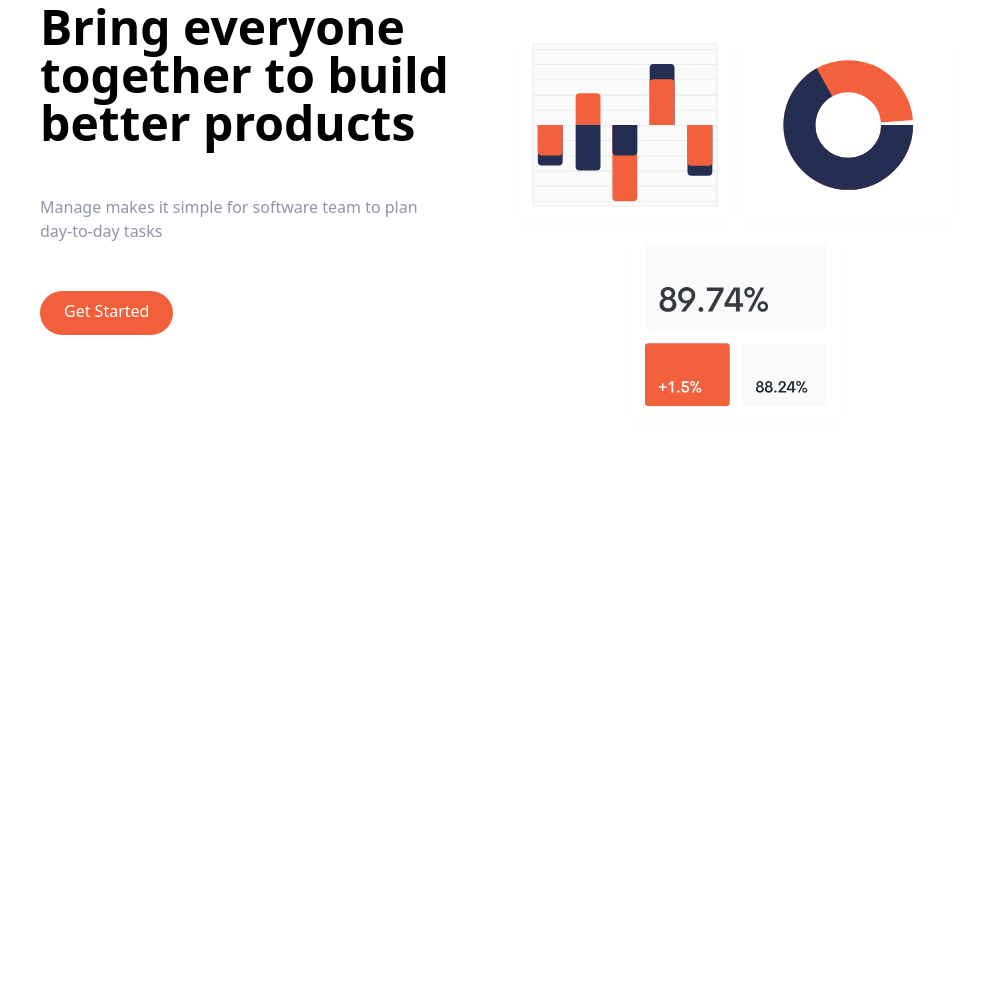
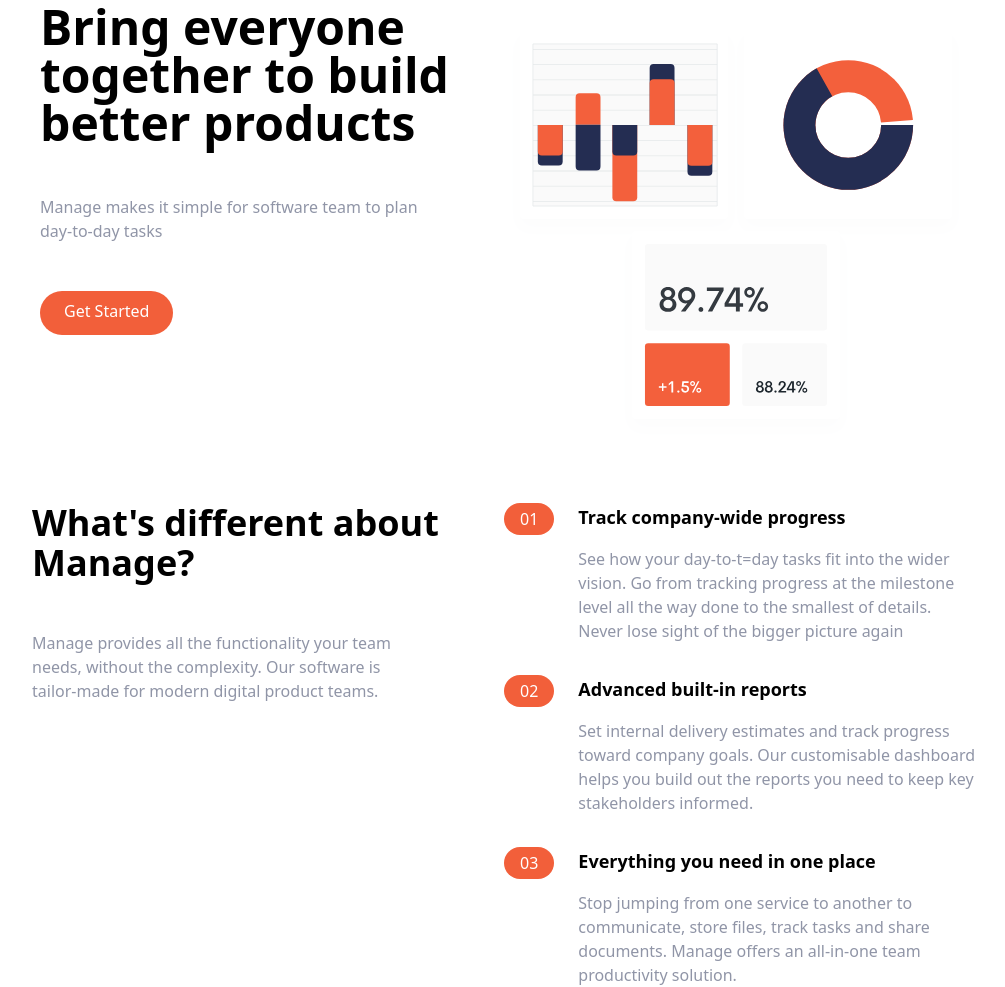
Before and after one commit to tboy4all/Manage-landing-page, a website: page index.html in a window 1280 px wide. Shown: the part 129-1116 px from the top of the page, without its empty margins (136-1141 px from the left). Before the commit the page ends 800 px from the top, so only its background shows below. Drawn offline with Linux system fonts and the light colour scheme.

Commit message:
implementing features section

```diff
--- a/index.html
+++ b/index.html
@@ -65,6 +65,110 @@
     <!-- Feautures Section -->
     <section id="features">
       <!-- Flex container -->
+      <div
+        class="container flex flex-col px-4 mx-auto mt-10 space-y-12 md:space-y-0 md:flex-row"
+      >
+        <!-- What's Different -->
+        <div class="flex flex-col space-y-12 md:w-1/2">
+          <h2 class="max-w-md text-4xl font-bold text-center md:text-left">
+            What's different about Manage?
+          </h2>
+          <p class="max-w-sm text-center text-darkGrayishBlue md:text-left">
+            Manage provides all the functionality your team needs, without the
+            complexity. Our software is tailor-made for modern digital product
+            teams.
+          </p>
+        </div>
+
+        <!-- Numbered List -->
+        <div class="flex flex-col space-y-8 md:space-y-8 md:w-1/2">
+          <!-- List Item 1 -->
+          <div
+            class="flex flex-col space-y-3 md:space-y-0 md:space-x-6 md:flex-row"
+          >
+            <!-- Heading -->
+            <div class="rounded-l-full bg-brightRedSupLight md:bg-transparent">
+              <div class="flex items-center space-x-2">
+                <div
+                  class="px-4 py-2 text-white rounded-full bg-brightRed md:py-1"
+                >
+                  01
+                </div>
+                <h3 class="text-base font-bold md:mb-4 md:hidden">
+                  Track company-wide progress
+                </h3>
+              </div>
+            </div>
+            <div>
+              <h3 class="hidden mb-4 text-lg font-bold md:block">
+                Track company-wide progress
+              </h3>
+              <p class="text-darkGrayishBlue">
+                See how your day-to-t=day tasks fit into the wider vision. Go
+                from tracking progress at the milestone level all the way done
+                to the smallest of details. Never lose sight of the bigger
+                picture again
+              </p>
+            </div>
+          </div>
+          <!-- List Item 2 -->
+          <div
+            class="flex flex-col space-y-3 md:space-y-0 md:space-x-6 md:flex-row"
+          >
+            <!-- Heading -->
+            <div class="rounded-l-full bg-brightRedSupLight md:bg-transparent">
+              <div class="flex items-center space-x-2">
+                <div
+                  class="px-4 py-2 text-white rounded-full bg-brightRed md:py-1"
+                >
+                  02
+                </div>
+                <h3 class="text-base font-bold md:mb-4 md:hidden">
+                  Advanced built-in reports
+                </h3>
+              </div>
+            </div>
+            <div>
+              <h3 class="hidden mb-4 text-lg font-bold md:block">
+                Advanced built-in reports
+              </h3>
+              <p class="text-darkGrayishBlue">
+                Set internal delivery estimates and track progress toward
+                company goals. Our customisable dashboard helps you build out
+                the reports you need to keep key stakeholders informed.
+              </p>
+            </div>
+          </div>
+          <!-- List Item 3 -->
+          <div
+            class="flex flex-col space-y-3 md:space-y-0 md:space-x-6 md:flex-row"
+          >
+            <!-- Heading -->
+            <div class="rounded-l-full bg-brightRedSupLight md:bg-transparent">
+              <div class="flex items-center space-x-2">
+                <div
+                  class="px-4 py-2 text-white rounded-full bg-brightRed md:py-1"
+                >
+                  03
+                </div>
+                <h3 class="text-base font-bold md:mb-4 md:hidden">
+                  Everything you need in one place
+                </h3>
+              </div>
+            </div>
+            <div>
+              <h3 class="hidden mb-4 text-lg font-bold md:block">
+                Everything you need in one place
+              </h3>
+              <p class="text-darkGrayishBlue">
+                Stop jumping from one service to another to communicate, store
+                files, track tasks and share documents. Manage offers an
+                all-in-one team productivity solution.
+              </p>
+            </div>
+          </div>
+        </div>
+      </div>
     </section>
   </body>
 </html>
```
Also changed, not shown: css/main.css.
